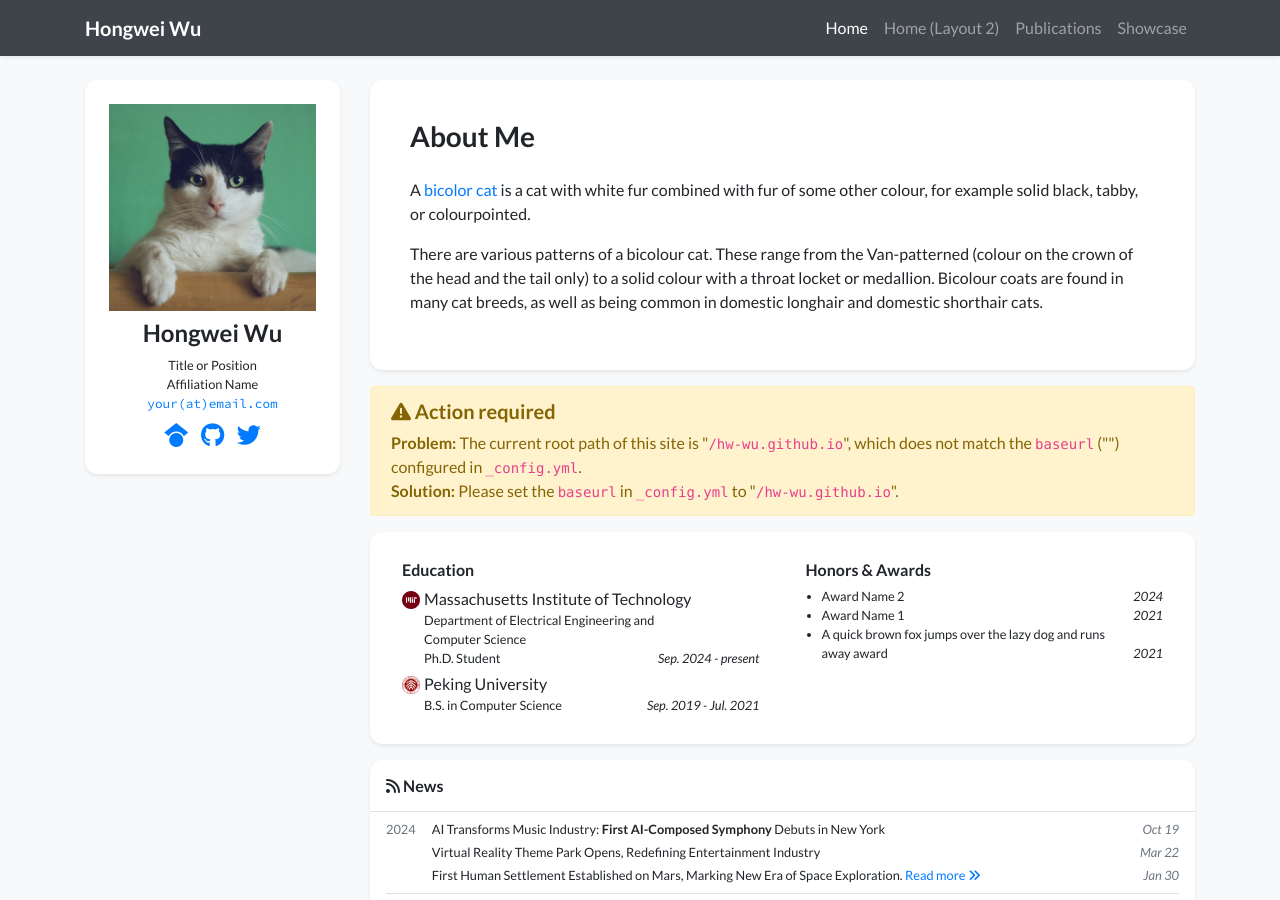
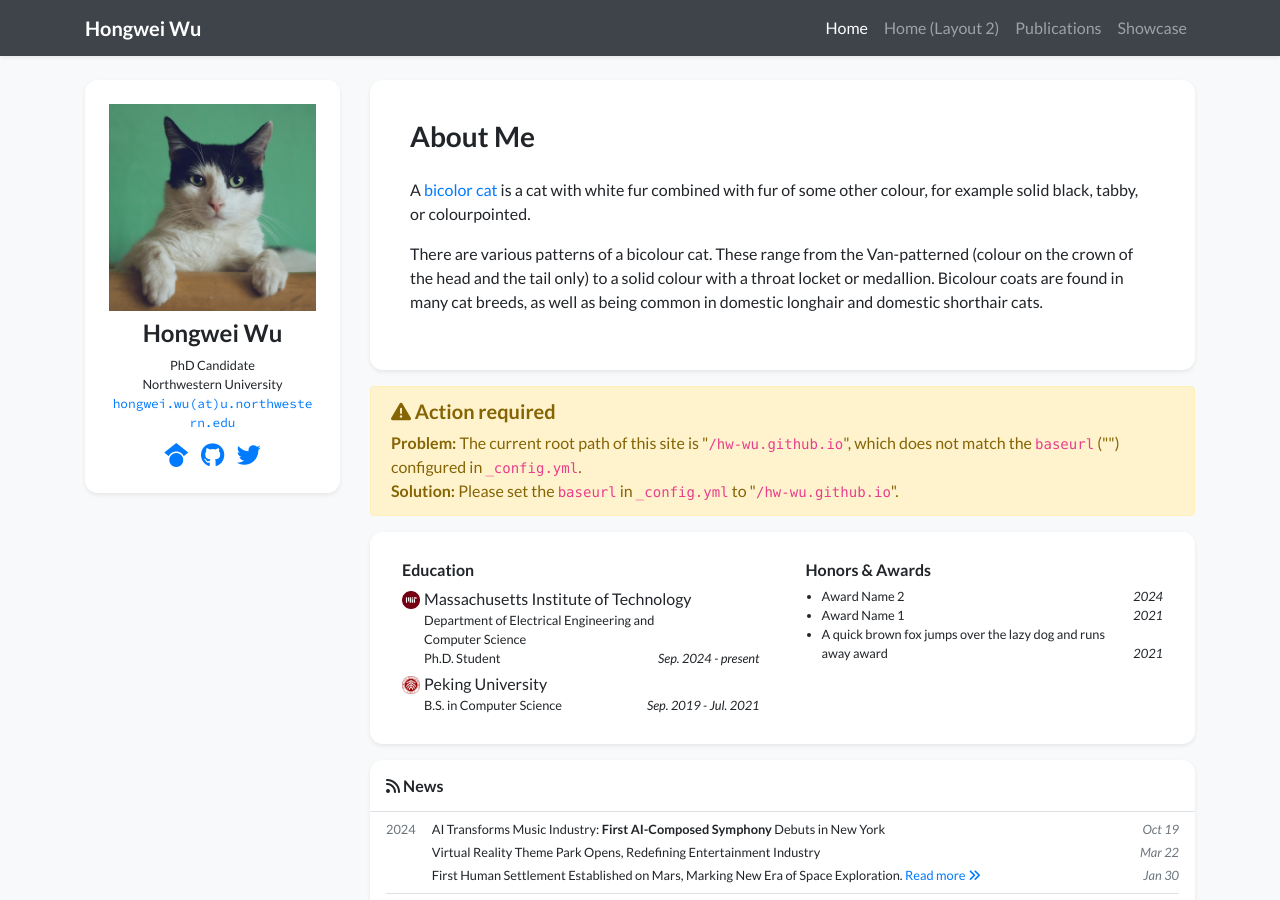
Before and after one commit to hw-wu/hw-wu.github.io, a Jekyll site: the page built from index.html, in a window 1280 px wide and 900 px high. Built offline with Jekyll 4.4.1, drawn with Linux system fonts in a browser that asks for light colours; nearby versions of some CDN libraries; a style sheet for code colours, icons or effects is not loaded.

Commit message:
Update profile.yml

```diff
--- a/_data/profile.yml
+++ b/_data/profile.yml
@@ -3,12 +3,12 @@ secondary_name: ""
 navbar_name: "Hongwei Wu"
 
 positions:
-- name: Title or Position
-- name: Affiliation Name
+- name: PhD Candidate
+- name: Northwestern University
   logo: /assets/images/badges/MIT_Social_circle.png  # Logo is optional
 
 
-email: "your@email.com"
+email: "hongwei.wu@u.northwestern.edu"
 # cv_link: link-to-your-cv-file
 gscholar: xFmQpf4AAAAJ  # This is an example, replace it with your own Google Scholar ID
 github: your_github_id
```
